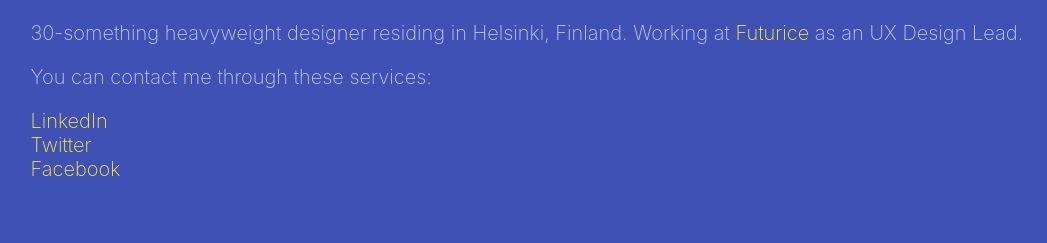
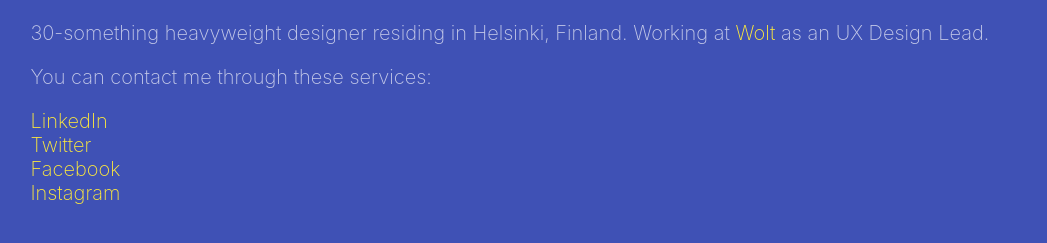
Before and after one commit to tsulanne/tsulanne.github.io, a plain HTML site: page index.html in a window 1280 px wide. Shown: the part 185-428 px from the top of the page, without its empty margins (72-1119 px from the left). Drawn offline with Linux system fonts and the light colour scheme.

Commit message:
Job change

```diff
--- a/index.html
+++ b/index.html
@@ -17,7 +17,7 @@
 				<h1>Timo Sulanne</h1>
 			</header>
 			<main>
-				<p>30-something heavyweight designer residing in Helsinki, Finland. Working at <a href="http://futurice.com/" title="Futurice">Futurice</a> as an UX Design Lead.</p>
+				<p>30-something heavyweight designer residing in Helsinki, Finland. Working at <a href="http://wolt.com/" title="Wolt">Wolt</a> as an UX Design Lead.</p>
 			</main>
 			<footer>
 				<p>You can contact me through these services:</p>
@@ -25,6 +25,7 @@
 					<li><a href="http://linkedin.com/in/tsulanne" title="LinkedIn">LinkedIn</a></li>
 					<li><a href="http://twitter.com/tsulanne" title="Twitter">Twitter</a></li>
 					<li><a href="http://facebook.com/tsulanne" title="Facebook">Facebook</a></li>
+					<li><a href="http://instagram.com/tsulanne" title="Instagram">Instagram</a></li>
 				</ul>
 			</footer>
 		</article>
```
Also changed, not shown: 1 other file.
